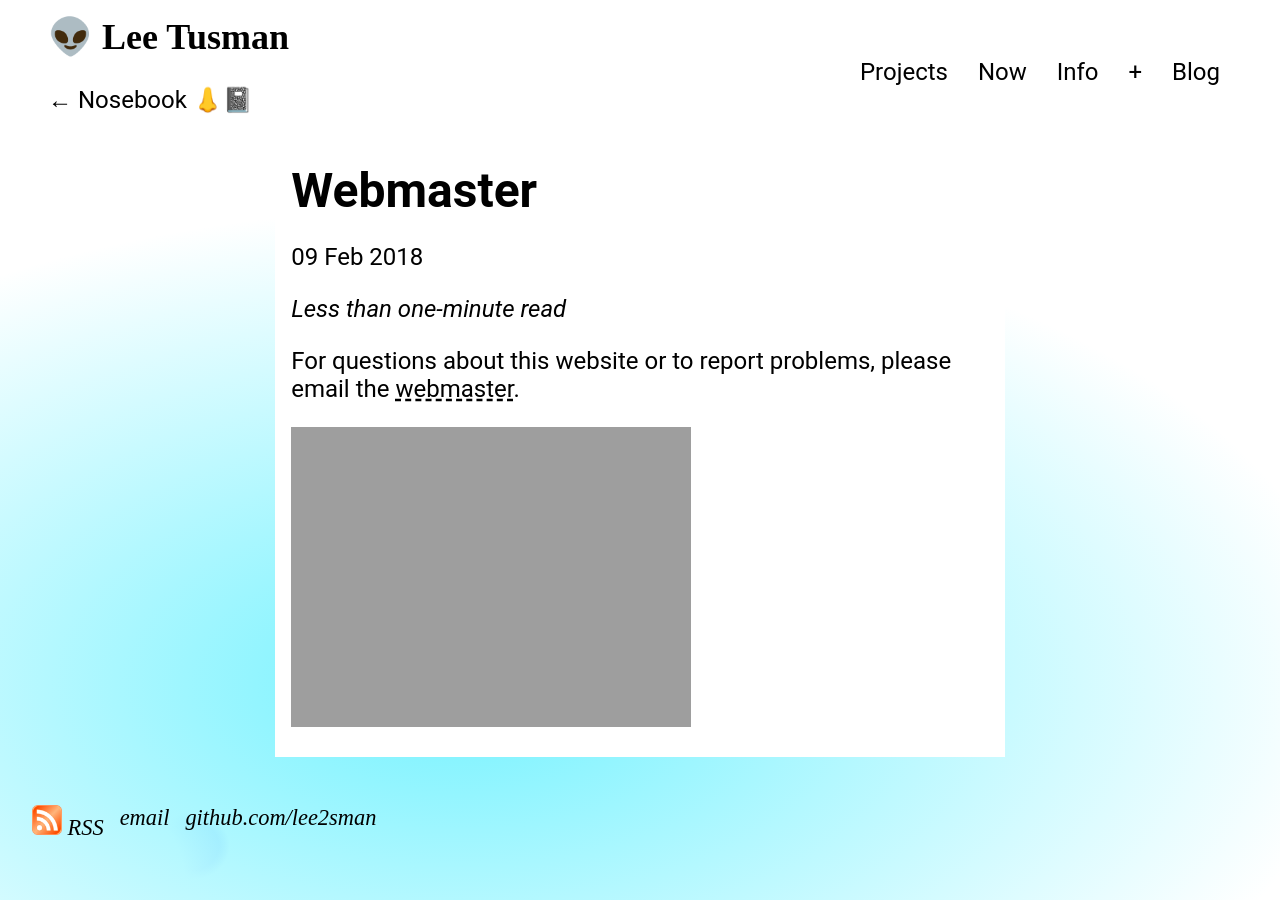
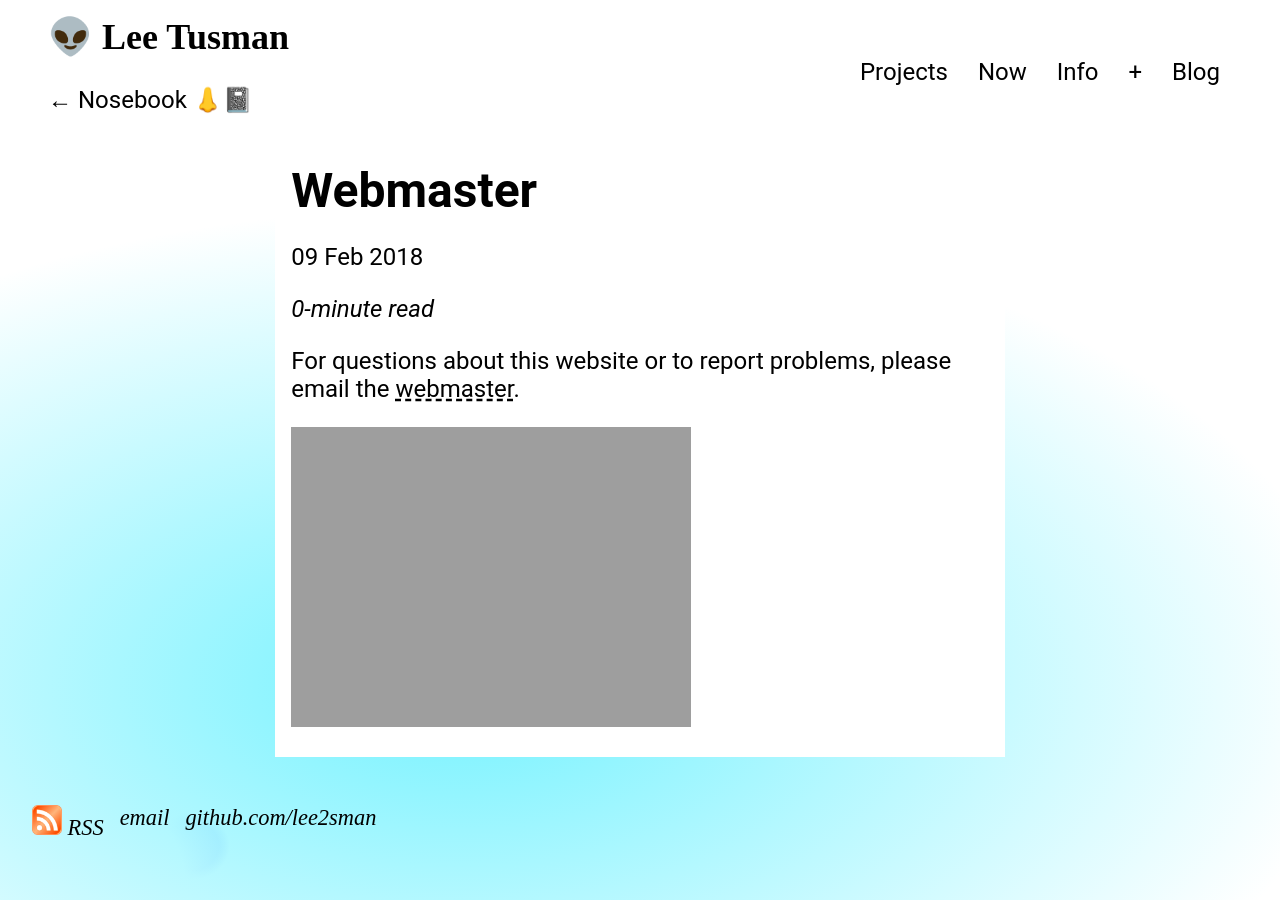
Before and after one commit to lee2sman/nosebook, a Jekyll site: the page built from _posts/2018-02-09-webmaster.md, in a window 1280 px wide. Built offline with Jekyll 4.4.1, drawn with Linux system fonts in a browser that asks for light colours; some web fonts are replaced; some of the changed lines change nothing that is shown.

Commit message:
got rid of pretentious spelled out time readout

```diff
--- a/_layouts/post.html
+++ b/_layouts/post.html
@@ -6,30 +6,8 @@ layout: subpage
 <p class="meta">{{ page.date | date_to_string }}</p>
 
     {% assign readCalc =  page.content | number_of_words | divided_by: 180 | round %}
-      {% if readCalc == 0 %}
-      {% assign readTime = "Less than one" %}
-    {% elsif readCalc == 1 %}
-      {% assign readTime = "One" %}
-    {% elsif readCalc == 2 %}
-      {% assign readTime = "Two" %}
-    {% elsif readCalc == 3 %}
-      {% assign readTime = "Three" %}
-    {% elsif readCalc == 4 %}
-      {% assign readTime = "Four" %}
-    {% elsif readCalc == 5 %}
-      {% assign readTime = "Five" %}
-    {% elsif readCalc == 6 %}
-        {% assign readTime = "Six" %}
-    {% elsif readCalc == 7 %}
-      {% assign readTime = "Seven" %}
-    {% elsif readCalc == 8 %}
-      {% assign readTime = "Eight" %}
-    {% elsif readCalc == 9 %}
-      {% assign readTime = "Nine" %}
-    {% else %}
-      {% assign readTime = readCalc %}
-    {% endif %}
-    <p><em>{{ readTime }}-minute read</em></p>
+
+    <p><em>{{ readCalc }}-minute read</em></p>
 
 <div class="post">
   {{ content }}
```
